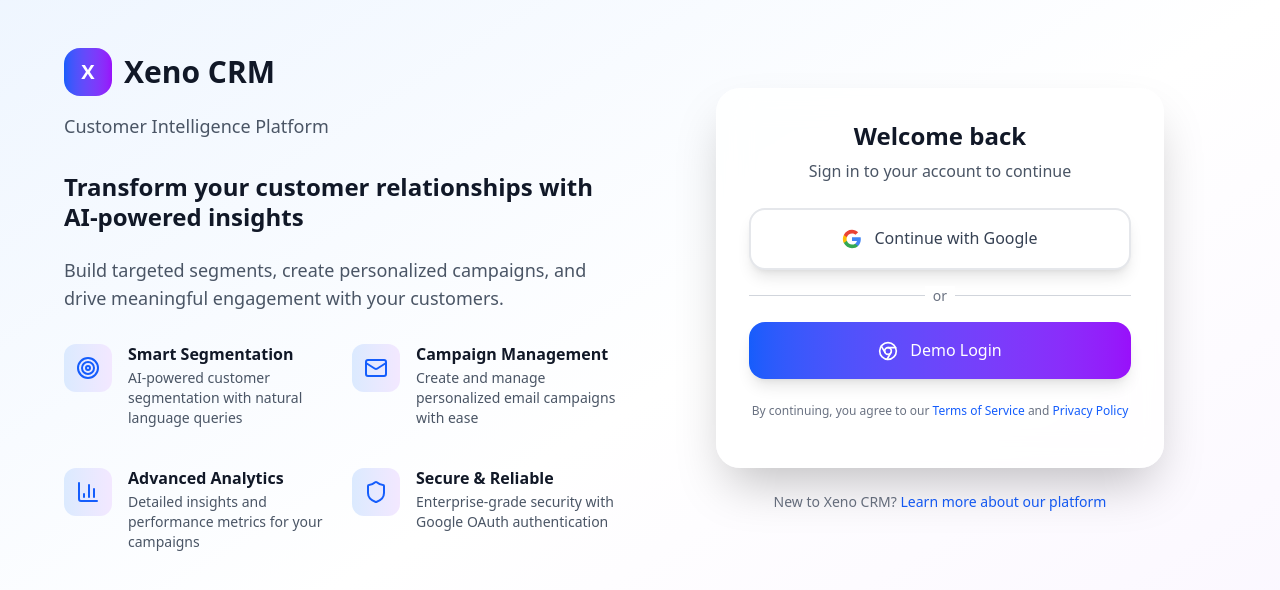
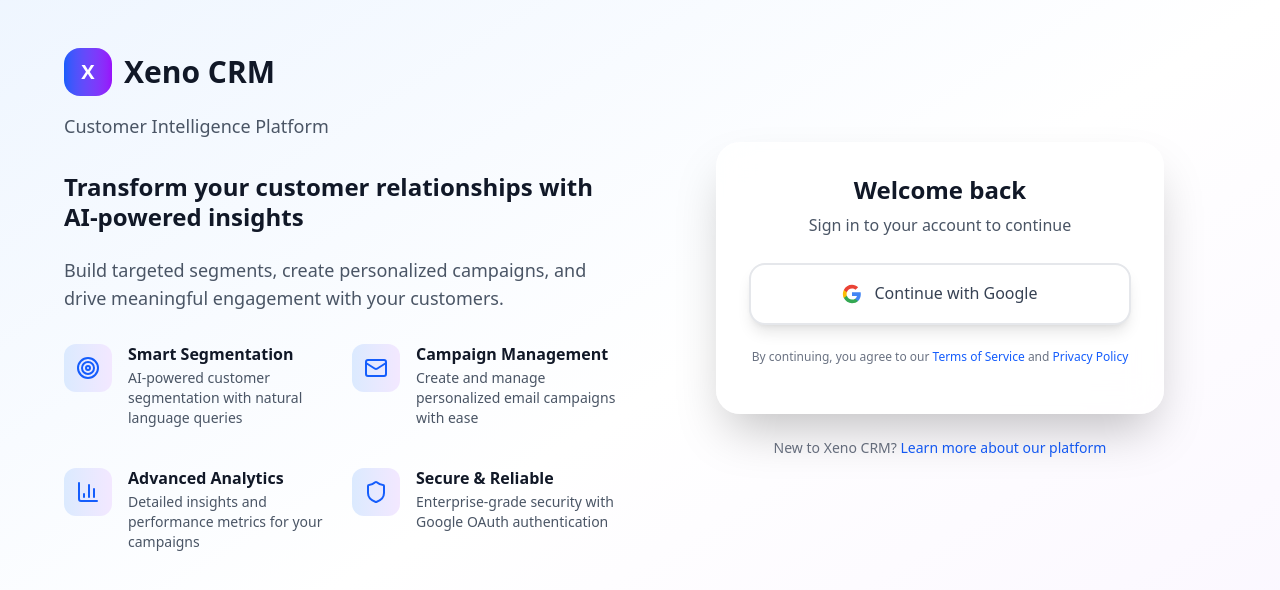
Before and after one commit to ChaiiShree/xeno-crm, a React (Vite) app in the folder frontend/: page /login in a window 1280 px wide. Shown: the top 590 px of the page. Built offline with nearby package versions, Linux system fonts and the light colour scheme; no server answers.

Commit message:
auth_fix

```diff
--- a/frontend/src/components/auth/Login.tsx
+++ b/frontend/src/components/auth/Login.tsx
@@ -1,27 +1,13 @@
-import React from 'react'
-import { Chrome, Target, Mail, BarChart3, Shield } from 'lucide-react'
-import authService from '../../services/auth'
+// frontend/src/components/auth/Login.tsx
+
+import React from 'react';
+import { Target, Mail, BarChart3, Shield } from 'lucide-react';
+import authService from '../../services/auth';
 
 const Login: React.FC = () => {
   const handleGoogleLogin = () => {
-    window.location.href = authService.getGoogleAuthUrl()
-  }
-
-  const handleDemoLogin = () => {
-    const demoUser = {
-      id: 1,
-      name: 'Chaitanya',
-      email: 'chaitanyajayant2004@gmail.com',
-      profilePicture: 'https://via.placeholder.com/40',
-      createdAt: new Date().toISOString()
-    }
-
-    // FIX: Changed handleAuthSuccess to the new handleDemoLogin method.
-    authService.handleDemoLogin(demoUser)
-
-    // FIX: Redirect to the dashboard instead of reloading the page.
-    window.location.href = '/'
-  }
+    window.location.href = authService.getGoogleAuthUrl();
+  };
 
   const features = [
     {
@@ -44,7 +30,7 @@
       title: 'Secure & Reliable',
       description: 'Enterprise-grade security with Google OAuth authentication'
     }
-  ]
+  ];
 
   return (
     <div className="min-h-screen bg-gradient-to-br from-blue-50 via-white to-purple-50">
@@ -75,7 +61,7 @@
               {/* Features Grid */}
               <div className="grid grid-cols-1 sm:grid-cols-2 gap-6">
                 {features.map((feature, index) => {
-                  const Icon = feature.icon
+                  const Icon = feature.icon;
                   return (
                     <div key={index} className="flex space-x-4">
                       <div className="flex-shrink-0">
@@ -88,7 +74,7 @@
                         <p className="text-sm text-gray-600">{feature.description}</p>
                       </div>
                     </div>
-                  )
+                  );
                 })}
               </div>
             </div>
@@ -115,23 +101,6 @@
                           <path fill="#EA4335" d="M12 5.38c1.62 0 3.06.56 4.21 1.64l3.15-3.15C17.45 2.09 14.97 1 12 1 7.7 1 3.99 3.47 2.18 7.07l3.66 2.84c.87-2.6 3.3-4.53 6.16-4.53z"/>
                         </svg>
                         <span>Continue with Google</span>
-                      </button>
-
-                      <div className="relative">
-                        <div className="absolute inset-0 flex items-center">
-                          <div className="w-full border-t border-gray-300"></div>
-                        </div>
-                        <div className="relative flex justify-center text-sm">
-                          <span className="px-2 bg-white text-gray-500">or</span>
-                        </div>
-                      </div>
-
-                      <button
-                        onClick={handleDemoLogin}
-                        className="w-full bg-gradient-to-r from-blue-600 to-purple-600 hover:from-blue-700 hover:to-purple-700 text-white py-4 px-6 rounded-2xl transition-all duration-300 flex items-center justify-center space-x-3 font-medium shadow-lg hover:shadow-xl transform hover:scale-[1.02]"
-                      >
-                        <Chrome className="w-5 h-5" />
-                        <span>Demo Login</span>
                       </button>
                     </div>
 
@@ -160,7 +129,7 @@
         </div>
       </div>
     </div>
-  )
-}
+  );
+};
 
-export default Login
+export default Login;
--- a/frontend/src/services/auth.ts
+++ b/frontend/src/services/auth.ts
@@ -1,16 +1,17 @@
 // src/services/auth.ts
-// FIX: Import the named export 'api' for direct axios instance usage.
+
 import { api } from './api';
 import type { User } from '../types/auth';
 
 class AuthService {
   getGoogleAuthUrl(): string {
-    return `${import.meta.env.VITE_API_URL || 'http://localhost:5000'}/auth/google`;
+    // FIX: Added the '/api' prefix to match the backend's routing structure.
+    // Also updated the fallback port to 7860 for local development consistency.
+    const apiUrl = import.meta.env.VITE_API_URL || 'http://localhost:7860';
+    return `${apiUrl}/api/auth/google`;
   }
 
-  // FIX: Added a method to handle the demo login functionality.
   handleDemoLogin(demoUser: User): void {
-    // For demo purposes, we simulate a successful login by setting local storage.
     localStorage.setItem('auth_token', 'demo-auth-token-is-not-real');
     localStorage.setItem('xeno_user', JSON.stringify(demoUser));
   }
@@ -41,7 +42,7 @@
       try {
         return JSON.parse(userJson);
       } catch (e) {
-        // Corrupted JSON, proceed to fetch
+        // Corrupted JSON, proceed to fetch from API
       }
     }
 
@@ -53,6 +54,7 @@
       return user;
     } catch (error) {
       console.error("Auth check with API failed:", error);
+      this.logout(); // Logout if the token is invalid
       return null;
     }
   }
@@ -63,18 +65,22 @@
       return response.data.user;
     } catch (error) {
       console.error("Could not fetch current user:", error);
-      return null;
+      // The api interceptor will handle the logout on 401/403 errors.
+      throw error;
     }
   }
 
   async logout(): Promise<void> {
     try {
+      // Notify the backend to invalidate the session/token if applicable
       await api.post('/auth/logout');
     } catch (error) {
       console.error("Backend logout failed, clearing client-side anyway.", error);
     } finally {
+      // Always clear client-side credentials
       localStorage.removeItem('auth_token');
       localStorage.removeItem('xeno_user');
+      // Redirect to login to clear all application state
       window.location.href = '/login';
     }
   }
```
